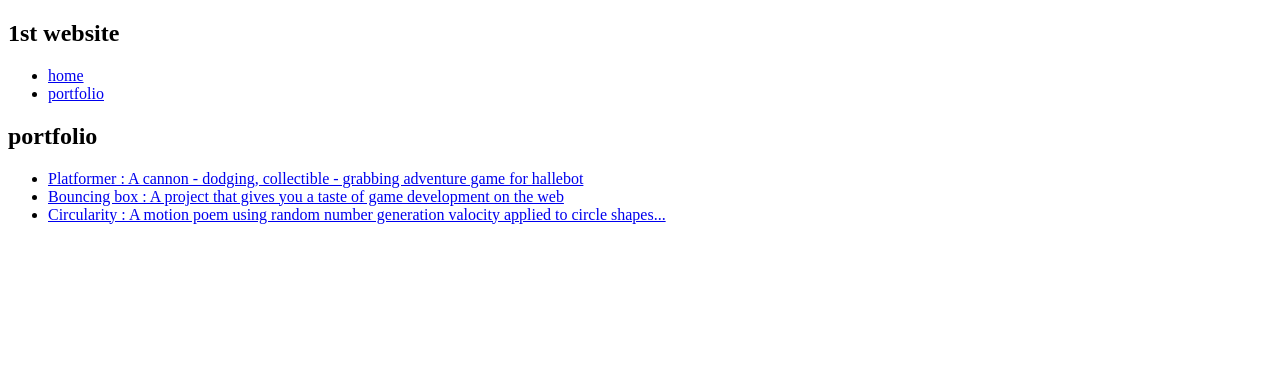
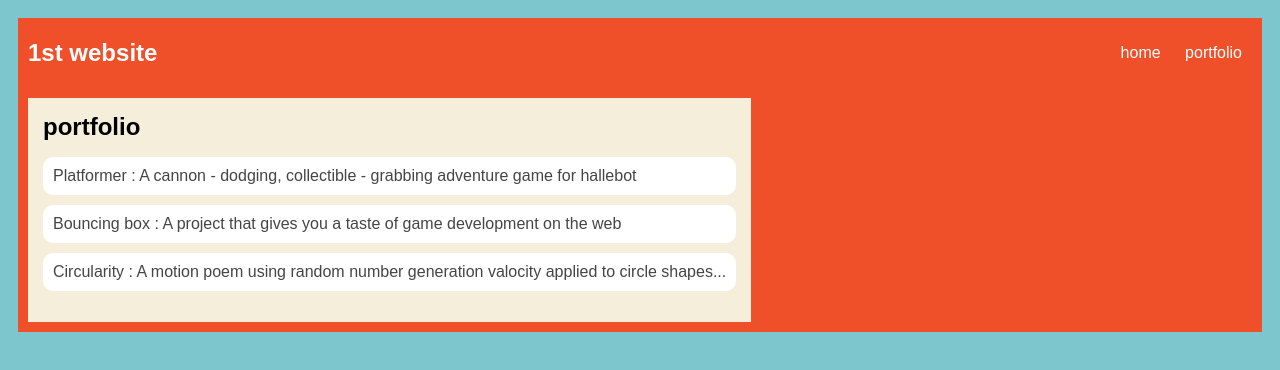
Before and after one commit to denzall-dev/denzall-dev.github.io, a plain HTML site: page portfolio.html in a window 1280 px wide. Drawn offline with Linux system fonts and the light colour scheme.

Commit message:
add portfolio.html file

```diff
--- a/portfolio.html
+++ b/portfolio.html
@@ -52,6 +52,92 @@
                 justify-content: center;
               }
           }
+          .content h1 {
+             color: black;
+         }
+
+         #portfolio {
+             list-style-type: none;
+             padding-left: 0;
+         }
+
+         #portfolio li {
+             background: #fff;
+             padding: 10px;
+             border-radius: 10px;
+             margin-bottom: 10px;
+         }
+
+         #portfolio li:hover {
+             background: #eee;
+         }
+
+         #portfolio a {
+             text-decoration: none;
+             color: #454545;
+         }
+         body {
+       background: rgb(125, 198, 205);
+       color: rgb(45, 45, 45);
+       padding: 10px;
+       font-family: arial;
+   }
+   #all-contents {
+     max-width: 800px;
+       margin: auto;
+   }
+
+   /* navigation menu */
+   nav {
+       background: rgb(239, 80, 41);
+      margin: 0 auto;
+       display: flex;
+       padding: 10px;
+   }
+   h1 {
+       display: flex;
+       align-items: center;
+       color: white;
+       flex: 1;
+       margin: 0;
+   }
+   #nav-ul {
+       list-style-image: none;
+   }
+   .nav-li {
+       display: inline-block;
+       padding: 0 10px;
+   }
+   a {
+       text-decoration: none;
+       color: #fff;
+   }
+
+   /* main container area beneath menu */
+   main {
+       background: rgb(245, 238, 219);
+       display: flex;
+   }
+   .sidebar {
+       margin-right: 25px;
+       padding: 10px;
+   }
+   .sidebar-img {
+       width: 200px;
+   }
+   .content {
+       flex: 1;
+       padding: 15px;
+   }
+
+   /* portfolio styles */
+   #interests {
+       border: 4px silver ridge;
+       padding: 8px;
+   }
+   h2, h3 {
+       margin: 0px;
+   }
         </style>
      </head>
 
--- a/style.css
+++ b/style.css
@@ -135,3 +135,28 @@ h2, h3 {
       justify-content: center;
     }
 }
+
+.content h1 {
+  color: black;
+}
+
+#portfolio {
+  list-style-type: none;
+  padding-left: 0;
+}
+
+#portfolio li {
+  background: #fff;
+  padding: 10px;
+  border-radius: 10px;
+  margin-bottom: 10px;
+}
+
+#portfolio li:hover {
+  background: #eee;
+}
+
+#portfolio a {
+  text-decoration: none;
+  color: #454545;
+}
```
